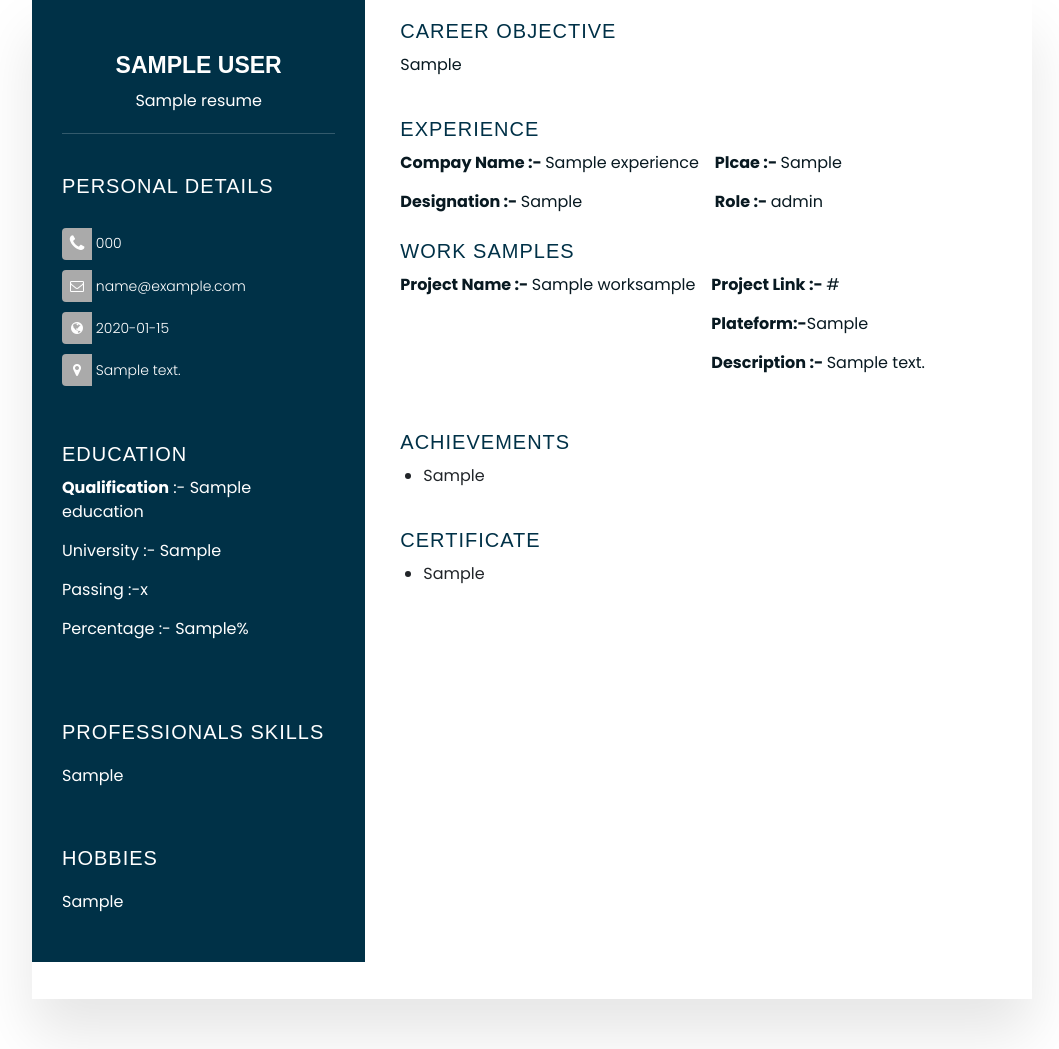
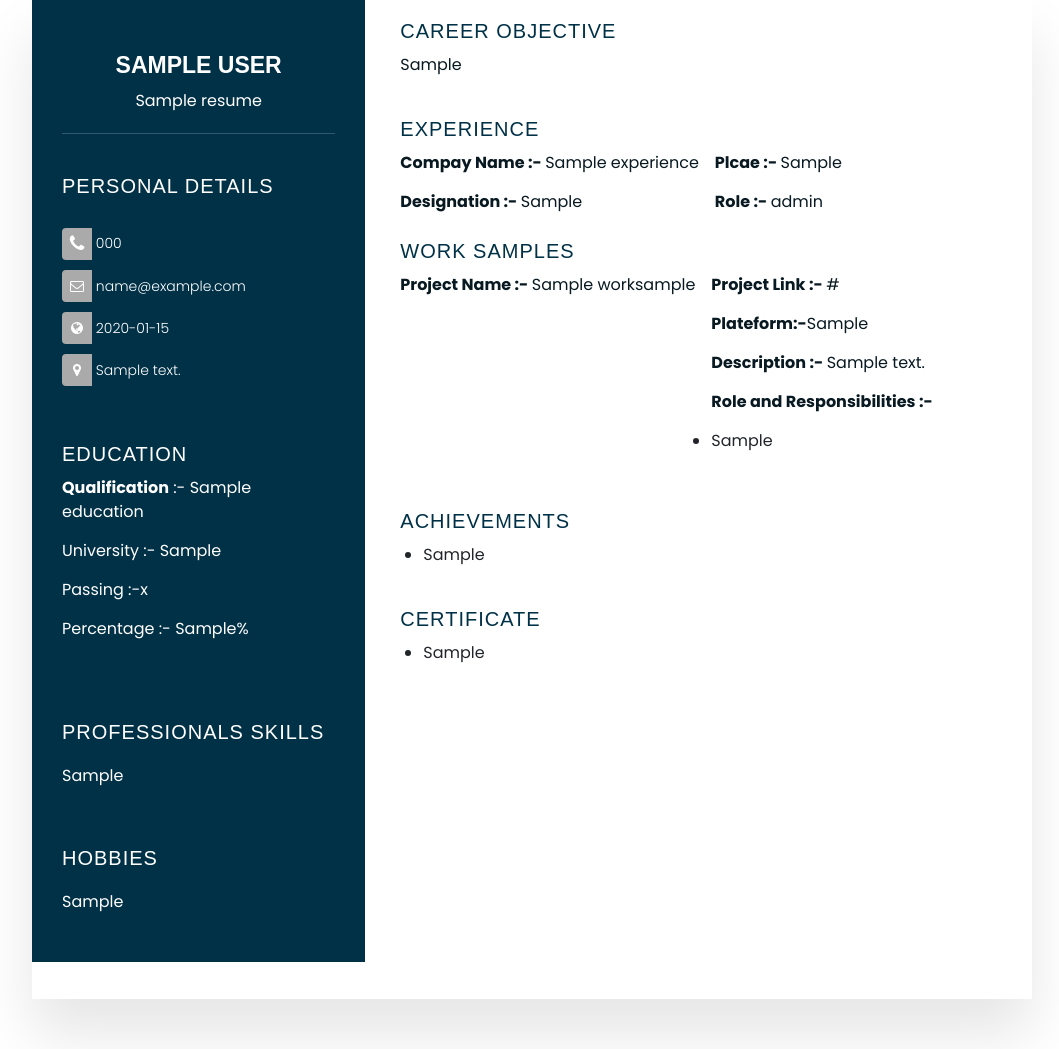
Before and after one commit to nisha-thoughtwin/resume-maker, a Django app: page /template_preview2/00000000-0000-0000-0000-000000000001 in a window 1280 px wide. Shown: the part 51-1100 px from the top of the page, without its empty margins (108-1167 px from the left). Run offline with Django 3.2, Linux system fonts and the light colour scheme; tables that the repository leaves empty hold one stand-in row (values such as "Sample post"); style sheets or scripts are compiled from the project's sources; some libraries are stand-ins or nearby versions; some web fonts are replaced.

Commit message:
template2

```diff
--- a/templates/resume/template_previews2.html
+++ b/templates/resume/template_previews2.html
@@ -780,7 +780,8 @@ grid-template-columns: 1fr 2fr;*/
                             <p><b>Description :- </b>{{ object.description }}</p>
                             {% endif %}
 
-                            {% if object.resposibilities == '' %} {% else}
+                            {% if object.responsibilities == '' %}
+                            {% else %}
                             <p><b>Role and Responsibilities :-</b></p>
                             <ul>
                                 <li>{{ object.responsibilities }}</li>
```
